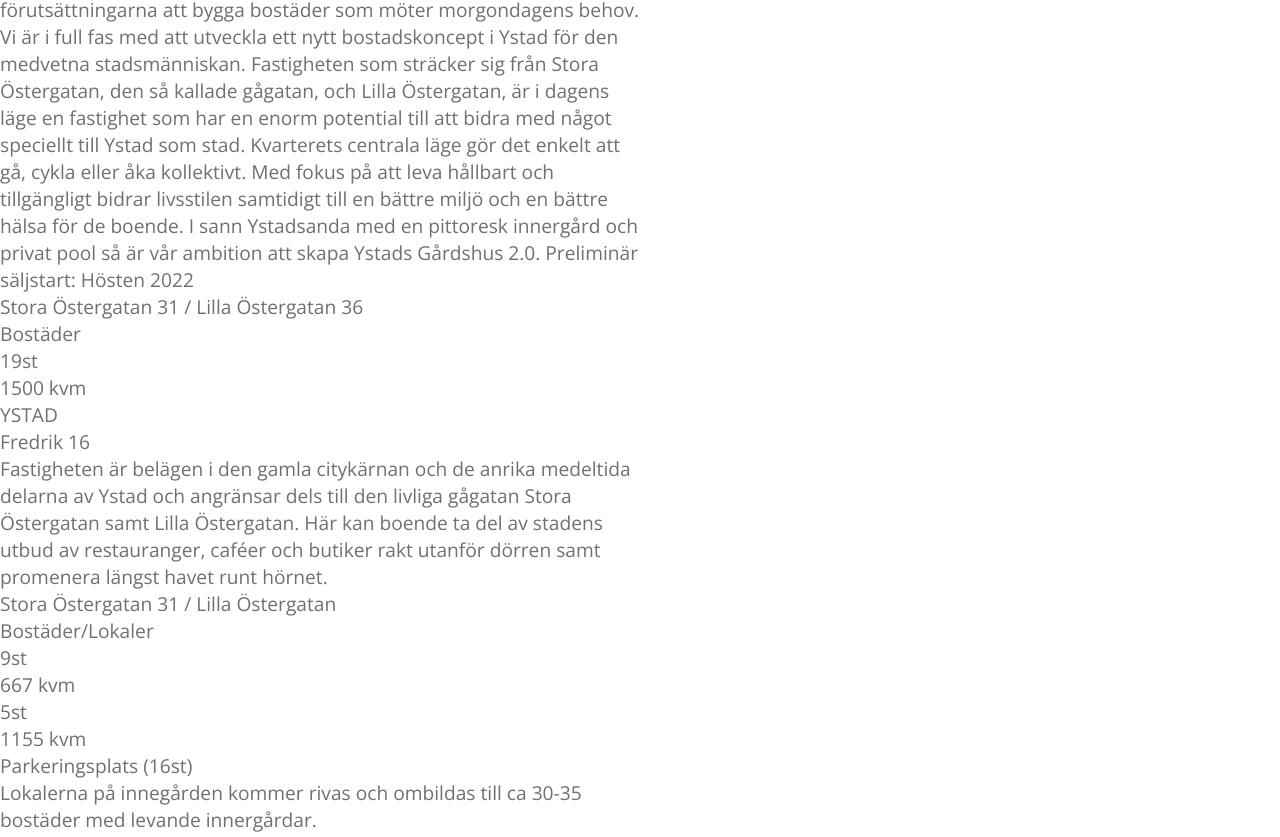
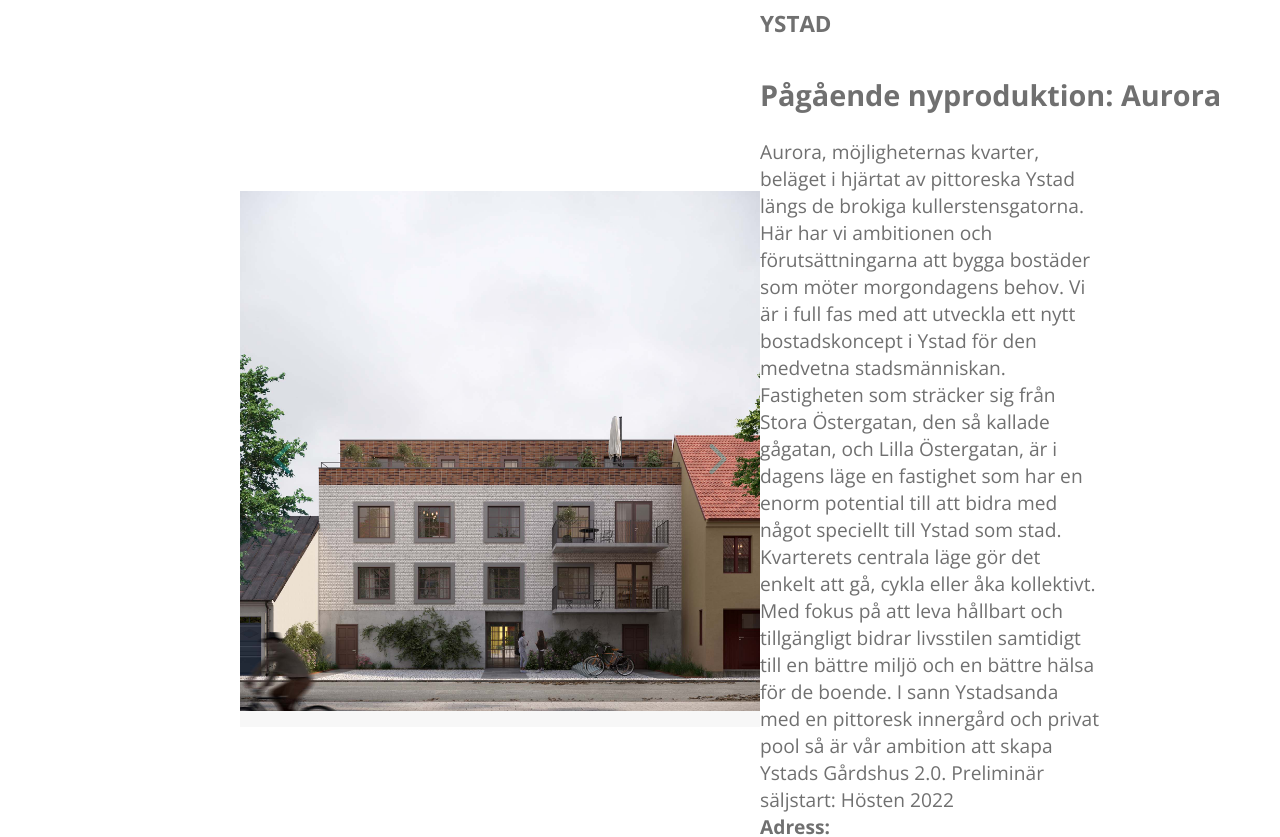
Before and after one commit to hop-technology/timotuz_website, a Next.js app: page /properties in a window 1280 px wide. Shown: the part 832-1669 px from the top of the page. Built offline with nearby package versions, Linux system fonts and the light colour scheme.

Commit message:
WIP embla slider

```diff
--- a/components/PropertiesCards.jsx
+++ b/components/PropertiesCards.jsx
@@ -1,22 +1,39 @@
 import properties_dynamic from '../public/properties_dynamic'
+import PropertiesSlider from './PropertiesSlider'
 
 const PropertiesCards = () => {
   return properties_dynamic.map((property, index) => {
     return (
       <>
-        <div>
-          <div key={property.id} className='properties-cards'>
-            <div>{property.district}</div>
-            <div>{property.name}</div>
-            <div>{property.description}</div>
-            <div>{property.address}</div>
-            <div>{property.type}</div>
-            <div>{property.housing}</div>
-            <div>{property.boa}</div>
-            <div>{property.premises ? property.premises : ''}</div>
-            <div>{property.loa ? property.loa : ''}</div>
-            <div>{property.parking ? property.parking : ''}</div>
-            <div>{property.foradling ? property.foradling : ''}</div>
+        <div className='properties-cards'>
+          <div className='properties-cards__image-slider'>
+            <PropertiesSlider image={property.images} />
+          </div>
+          <div key={property.id} className='properties-cards__text'>
+            <div>
+              <h3>{property.district}</h3>
+            </div>
+            <div>
+              <h2>{property.name}</h2>
+            </div>
+            <div>
+              <p>{property.description}</p>
+            </div>
+            <div className='properties-cards__info'>
+              <h4>Adress:</h4>
+              <p>{property.address}</p>
+            </div>
+            {property.type}
+            <br />
+            {property.housing}
+            <br />
+            {property.boa} {property.premises ? property.premises : ''}
+            <br />
+            {property.loa ? property.loa : ''}
+            <br />
+            {property.parking ? property.parking : ''}
+            <br />
+            {property.foradling ? property.foradling : ''}
           </div>
         </div>
       </>
--- /dev/null
+++ b/components/PropertiesSlider.jsx
@@ -0,0 +1,66 @@
+import React, { useEffect, useState, useCallback } from 'react'
+import Image from 'next/image'
+import useEmblaCarousel from 'embla-carousel-react'
+import { DotButton, PrevButton, NextButton } from './SlideshowButton'
+
+const PropertiesSlider = ({ image }) => {
+  const [emblaRef, emblaApi, embla] = useEmblaCarousel({ loop: true })
+  const [prevBtnEnabled, setPrevBtnEnabled] = useState(false)
+  const [nextBtnEnabled, setNextBtnEnabled] = useState(false)
+  const [selectedIndex, setSelectedIndex] = useState(0)
+  const [scrollSnaps, setScrollSnaps] = useState([])
+
+  const scrollPrev = useCallback(() => embla && embla.scrollPrev(), [embla])
+  const scrollNext = useCallback(() => embla && embla.scrollNext(), [embla])
+  const scrollTo = useCallback(
+    (index) => embla && embla.scrollTo(index),
+    [embla]
+  )
+
+  const onSelect = useCallback(() => {
+    if (!embla) return
+    setSelectedIndex(embla.selectedScrollSnap())
+    setPrevBtnEnabled(embla.canScrollPrev())
+    setNextBtnEnabled(embla.canScrollNext())
+  }, [embla, setSelectedIndex])
+
+  useEffect(() => {
+    if (!embla) return
+    onSelect()
+    setScrollSnaps(embla.scrollSnapList())
+    embla.on('select', onSelect)
+  }, [embla, setScrollSnaps, onSelect])
+
+  useEffect(() => {
+    if (emblaApi) {
+      // Embla API is ready
+    }
+  }, [emblaApi])
+
+  let slideShow = image?.map((image, index) => {
+    return (
+      <div className='embla__slide'>
+        <Image src={image.photo.src} width={600} height={600} />
+      </div>
+    )
+  })
+
+  return (
+    <div className='embla' ref={emblaRef}>
+      <div className='embla__container'>{slideShow}</div>
+      <PrevButton onClick={scrollPrev} enabled={prevBtnEnabled} />
+      <NextButton onClick={scrollNext} enabled={nextBtnEnabled} />
+      <div className='embla__dots'>
+        {scrollSnaps.map((_, index) => (
+          <DotButton
+            key={index}
+            selected={index === selectedIndex}
+            onClick={() => scrollTo(index)}
+          />
+        ))}
+      </div>
+    </div>
+  )
+}
+
+export default PropertiesSlider
--- /dev/null
+++ b/components/SlideshowButton.jsx
@@ -0,0 +1,33 @@
+import React from 'react'
+
+export const DotButton = ({ selected, onClick }) => (
+  <button
+    className={`embla__dot ${selected ? 'is-selected' : ''}`}
+    type='button'
+    onClick={onClick}
+  />
+)
+
+export const PrevButton = ({ enabled, onClick }) => (
+  <button
+    className='embla__button embla__button--prev'
+    onClick={onClick}
+    disabled={!enabled}
+  >
+    <svg className='embla__button__svg' viewBox='137.718 -1.001 366.563 644'>
+      <path d='M428.36 12.5c16.67-16.67 43.76-16.67 60.42 0 16.67 16.67 16.67 43.76 0 60.42L241.7 320c148.25 148.24 230.61 230.6 247.08 247.08 16.67 16.66 16.67 43.75 0 60.42-16.67 16.66-43.76 16.67-60.42 0-27.72-27.71-249.45-249.37-277.16-277.08a42.308 42.308 0 0 1-12.48-30.34c0-11.1 4.1-22.05 12.48-30.42C206.63 234.23 400.64 40.21 428.36 12.5z' />
+    </svg>
+  </button>
+)
+
+export const NextButton = ({ enabled, onClick }) => (
+  <button
+    className='embla__button embla__button--next'
+    onClick={onClick}
+    disabled={!enabled}
+  >
+    <svg className='embla__button__svg' viewBox='0 0 238.003 238.003'>
+      <path d='M181.776 107.719L78.705 4.648c-6.198-6.198-16.273-6.198-22.47 0s-6.198 16.273 0 22.47l91.883 91.883-91.883 91.883c-6.198 6.198-6.198 16.273 0 22.47s16.273 6.198 22.47 0l103.071-103.039a15.741 15.741 0 0 0 4.64-11.283c0-4.13-1.526-8.199-4.64-11.313z' />
+    </svg>
+  </button>
+)
--- a/package.json
+++ b/package.json
@@ -14,6 +14,7 @@
     "lint": "next lint"
   },
   "dependencies": {
+    "embla-carousel-react": "^6.2.0",
     "next": "12.1.2",
     "react": "18.0.0",
     "react-dom": "18.0.0"
--- a/pages/properties.js
+++ b/pages/properties.js
@@ -6,9 +6,7 @@ const properties = () => {
     <>
       <HeroSection />
       <div className='properties'>
-        <div>
-          <PropertiesCards />
-        </div>
+        <PropertiesCards />
       </div>
     </>
   )
--- a/public/properties_dynamic.js
+++ b/public/properties_dynamic.js
@@ -1,7 +1,5 @@
-import Image from 'next/image'
-
-/* import PågåendeYstad1 from '../public/01.jpg';
-import PågåendeYstad2 from '../public/03.jpg'; */
+import PågåendeYstad1 from '../public/aurora_01.jpg';
+import PågåendeYstad2 from '../public/aurora_02.jpg';
 /*
 import Ystad1 from '../../assets/images/Ystad/1.jpg'
 import Ystad2 from '../../assets/images/Ystad/2.jpg'
@@ -25,8 +23,16 @@ const properties_dynamic = [
     housing: '19st',
     boa: '1500 kvm',
     images: [
-      <Image src='/aurora_01.jpg' width={300} height={300} />,
-      <Image src='/aurora_02.jpg' width={300} height={300} />,
+      {
+        id: 1,
+        photo: PågåendeYstad1,
+        alt: '',
+      },
+      {
+        id: 2,
+        photo: PågåendeYstad2,
+        alt: '',
+      },
     ],
   },
   {
@@ -44,7 +50,7 @@ const properties_dynamic = [
     parking: 'Parkeringsplats (16st)',
     foradling:
       'Lokalerna på innegården kommer rivas och ombildas till ca 30-35 bostäder med levande innergårdar.',
-    /*     images: [
+/*     images: [
       {
         id: 1,
         photo: Ystad1,
@@ -82,7 +88,7 @@ const properties_dynamic = [
     parking: 'Underjordiskt garage (17st)',
     standard:
       'Fastigheten håller en hög teknisk standard. Lägenheter har under åren succesivt totalrenoverats med bruksvärdeshöjande uppgraderingar.',
-    /*     images: [
+/*     images: [
       {
         id: 1,
         photo: Limhamn1,
@@ -115,7 +121,7 @@ const properties_dynamic = [
     type: 'Industrilokal',
     lager: '480 kvm',
     kontor: '120 kvm',
-    /*   images: [
+  /*   images: [
       {
         id: 1,
         photo: Helsingborg1,
--- /dev/null
+++ b/sass/components/_properties.scss
@@ -0,0 +1,8 @@
+
+.properties {
+
+    &__container {
+        display: flex;
+        flex-direction: row;
+    }
+}
--- a/sass/components/_propertiesCards.scss
+++ b/sass/components/_propertiesCards.scss
@@ -1,9 +1,31 @@
+.properties-cards {
+  width: 100%;
+  display: flex;
+  flex-direction: row;
+  align-items: center;
+  justify-content: center;
 
-.properties-images {
+  &__image-slider {
     width: 50%;
+    margin-left: 20rem;
+  }
+
+  &__text {
+    display: flex;
+    flex-direction: column;
+    width: 50%;
+
+    h2 {
+      margin-bottom: 2rem;
+    }
+
+    h3 {
+      margin-top: 10rem;
+      margin-bottom: 3rem;
+    }
+
+    p {
+      margin-right: 15rem;
+    }
+  }
 }
-
-
-.properties-cards {
-    width: 50%;
-}
--- /dev/null
+++ b/sass/components/_properties_slider.scss
@@ -0,0 +1,139 @@
+/* .embla {
+    overflow: hidden;
+
+    &__container {
+        display: flex;
+    }
+
+    &__slide {
+        position: relative;
+        flex: 0 0 100%;
+    }
+} */
+
+.embla {
+  position: relative;
+  background-color: #f7f7f7;
+  //padding: 20px;
+  max-width: 50rem;
+  margin-left: auto;
+  margin-right: auto;
+  overflow: hidden;
+
+  &__viewport {
+    width: 100%;
+  }
+
+  &__viewport.is-draggable {
+    cursor: move;
+    cursor: grab;
+  }
+
+  &__viewport.is-dragging {
+    cursor: grabbing;
+  }
+
+  &__container {
+    display: flex;
+    user-select: none;
+    -webkit-touch-callout: none;
+    -khtml-user-select: none;
+    -webkit-tap-highlight-color: transparent;
+    margin-left: -10px;
+  }
+
+  &__slide {
+    position: relative;
+    min-width: 100%;
+    padding-left: 10px;
+  }
+
+  &__slide__inner {
+    position: relative;
+    overflow: hidden;
+    height: 190px;
+  }
+
+  &__slide__img {
+    position: absolute;
+    display: block;
+    top: 50%;
+    left: 50%;
+    width: auto;
+    min-height: 100%;
+    min-width: 100%;
+    max-width: none;
+    transform: translate(-50%, -50%);
+  }
+
+  &__button {
+    outline: 0;
+    cursor: pointer;
+    background-color: transparent;
+    touch-action: manipulation;
+    position: absolute;
+    z-index: 1;
+    top: 50%;
+    transform: translateY(-50%);
+    border: 0;
+    width: 30px;
+    height: 30px;
+    justify-content: center;
+    align-items: center;
+    fill: #1bcacd;
+    padding: 0;
+  }
+
+  &__button:disabled {
+    cursor: default;
+    opacity: 0.3;
+  }
+
+  &__button__svg {
+    width: 100%;
+    height: 100%;
+  }
+
+  &__button--prev {
+    left: 27px;
+  }
+
+  &__button--next {
+    right: 27px;
+  }
+
+  &__dots {
+    display: flex;
+    list-style: none;
+    justify-content: center;
+    padding-top: 10px;
+  }
+
+  &__dot {
+    background-color: transparent;
+    cursor: pointer;
+    position: relative;
+    padding: 0;
+    outline: 0;
+    border: 0;
+    width: 30px;
+    height: 30px;
+    margin-right: 7.5px;
+    margin-left: 7.5px;
+    display: flex;
+    align-items: center;
+  }
+
+  &__dot:after {
+    background-color: #efefef;
+    width: 100%;
+    height: 4px;
+    border-radius: 2px;
+    content: '';
+  }
+
+  &__dot.is-selected:after {
+    background-color: #1bcacd;
+    opacity: 1;
+  }
+}
--- a/sass/main.scss
+++ b/sass/main.scss
@@ -7,4 +7,6 @@
 @import 'components/heroSection';
 @import 'components/mobNav';
 @import 'components/navbar';
+@import 'components/properties_slider';
+@import 'components/properties';
 @import 'components/propertiesCards';
--- a/styles/style.css
+++ b/styles/style.css
@@ -242,12 +242,158 @@ body {
   border-bottom: 2px solid #fff;
 }
 
-.properties-images {
-  width: 50%;
+/* .embla {
+    overflow: hidden;
+
+    &__container {
+        display: flex;
+    }
+
+    &__slide {
+        position: relative;
+        flex: 0 0 100%;
+    }
+} */
+.embla {
+  position: relative;
+  background-color: #f7f7f7;
+  max-width: 50rem;
+  margin-left: auto;
+  margin-right: auto;
+  overflow: hidden;
+}
+.embla__viewport {
+  width: 100%;
+}
+.embla__viewport.is-draggable {
+  cursor: move;
+  cursor: grab;
+}
+.embla__viewport.is-dragging {
+  cursor: grabbing;
+}
+.embla__container {
+  display: flex;
+  user-select: none;
+  -webkit-touch-callout: none;
+  -khtml-user-select: none;
+  -webkit-tap-highlight-color: transparent;
+  margin-left: -10px;
+}
+.embla__slide {
+  position: relative;
+  min-width: 100%;
+  padding-left: 10px;
+}
+.embla__slide__inner {
+  position: relative;
+  overflow: hidden;
+  height: 190px;
+}
+.embla__slide__img {
+  position: absolute;
+  display: block;
+  top: 50%;
+  left: 50%;
+  width: auto;
+  min-height: 100%;
+  min-width: 100%;
+  max-width: none;
+  transform: translate(-50%, -50%);
+}
+.embla__button {
+  outline: 0;
+  cursor: pointer;
+  background-color: transparent;
+  touch-action: manipulation;
+  position: absolute;
+  z-index: 1;
+  top: 50%;
+  transform: translateY(-50%);
+  border: 0;
+  width: 30px;
+  height: 30px;
+  justify-content: center;
+  align-items: center;
+  fill: #1bcacd;
+  padding: 0;
+}
+.embla__button:disabled {
+  cursor: default;
+  opacity: 0.3;
+}
+.embla__button__svg {
+  width: 100%;
+  height: 100%;
+}
+.embla__button--prev {
+  left: 27px;
+}
+.embla__button--next {
+  right: 27px;
+}
+.embla__dots {
+  display: flex;
+  list-style: none;
+  justify-content: center;
+  padding-top: 10px;
+}
+.embla__dot {
+  background-color: transparent;
+  cursor: pointer;
+  position: relative;
+  padding: 0;
+  outline: 0;
+  border: 0;
+  width: 30px;
+  height: 30px;
+  margin-right: 7.5px;
+  margin-left: 7.5px;
+  display: flex;
+  align-items: center;
+}
+.embla__dot:after {
+  background-color: #efefef;
+  width: 100%;
+  height: 4px;
+  border-radius: 2px;
+  content: "";
+}
+.embla__dot.is-selected:after {
+  background-color: #1bcacd;
+  opacity: 1;
+}
+
+.properties__container {
+  display: flex;
+  flex-direction: row;
 }
 
 .properties-cards {
+  width: 100%;
+  display: flex;
+  flex-direction: row;
+  align-items: center;
+  justify-content: center;
+}
+.properties-cards__image-slider {
   width: 50%;
+  margin-left: 20rem;
+}
+.properties-cards__text {
+  display: flex;
+  flex-direction: column;
+  width: 50%;
+}
+.properties-cards__text h2 {
+  margin-bottom: 2rem;
+}
+.properties-cards__text h3 {
+  margin-top: 10rem;
+  margin-bottom: 3rem;
+}
+.properties-cards__text p {
+  margin-right: 15rem;
 }
 
 /*# sourceMappingURL=style.css.map */
```
Also changed, not shown: 2 other files (tests, documents, lock files or other folders).
